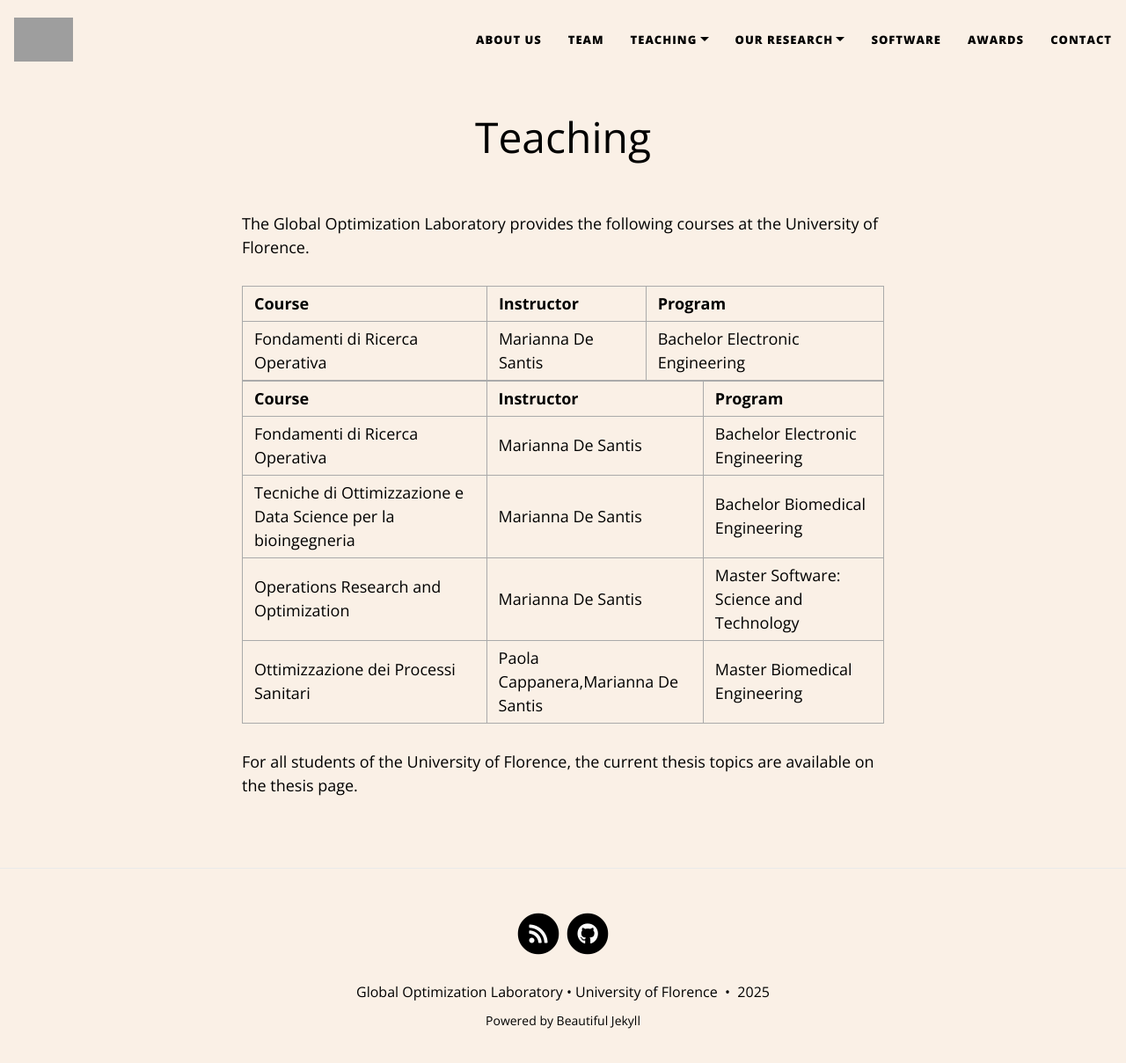
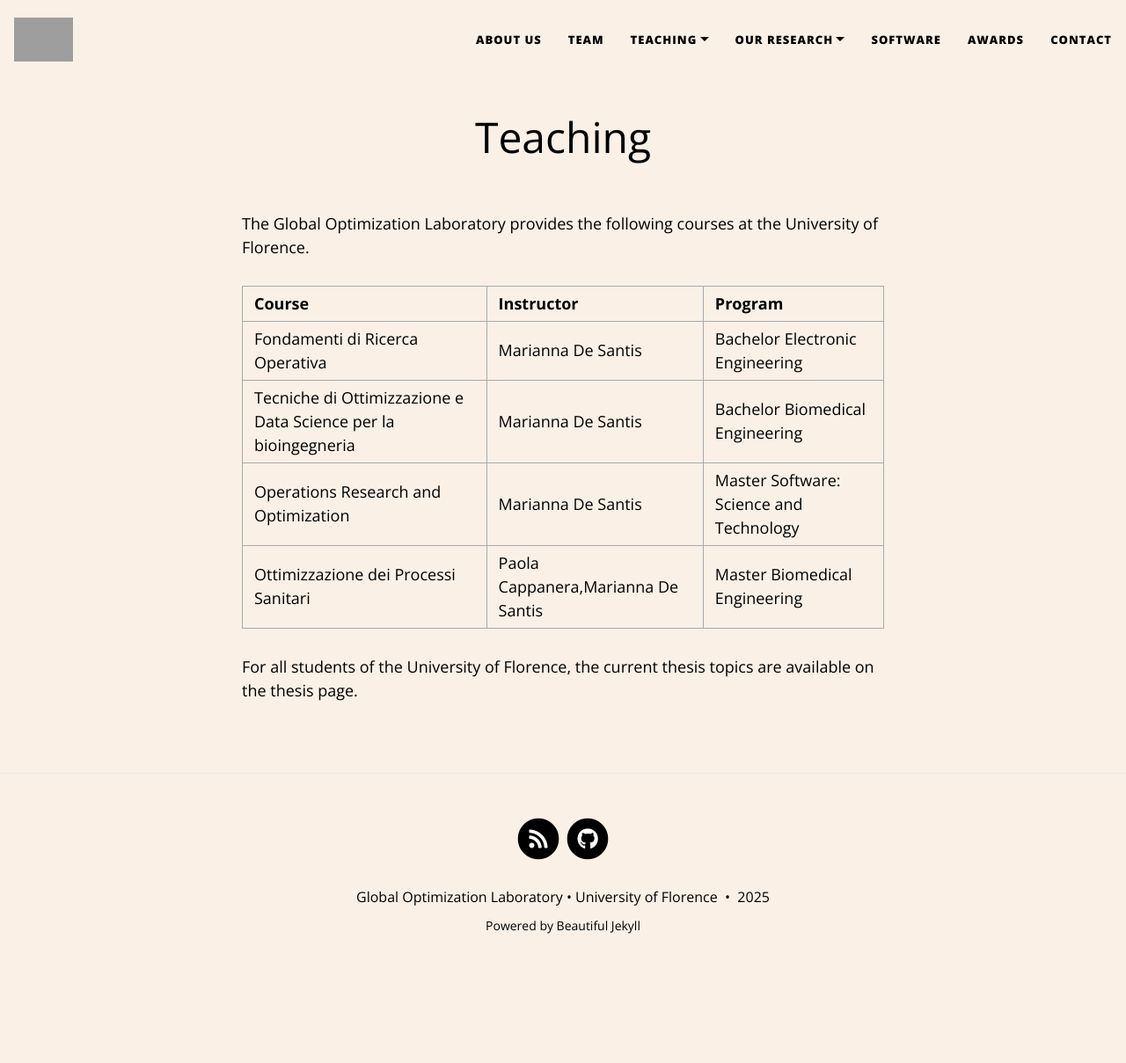
Before and after one commit to GOL-UniFI/GOL-UniFI.github.io, a Jekyll site: the page built from pages/courses.md, in a window 1280 px wide and 1221 px high. Shown: the top 1209 px of the window at 88% size. Built offline with Jekyll 4.4.1, drawn with Linux system fonts in a browser that asks for light colours; nearby versions of some CDN libraries; grey boxes are pictures that could not be loaded.

Commit message:
Update courses.md

```diff
--- a/pages/courses.md
+++ b/pages/courses.md
@@ -5,26 +5,6 @@ title: Teaching
 ---
 
 The Global Optimization Laboratory provides the following courses at the University of Florence.
-
-<table class="teaching-table">
-  <thead>
-    <tr>
-      <th>Course</th>
-      <th>Instructor</th>
-      <th>Program</th>
-    </tr>
-  </thead>
-  <tbody>
-    <tr>
-      <td>Fondamenti di Ricerca Operativa</td>
-      <td><a href="https://cercachi.unifi.it/p-doc2-0-0-A-3f2c372f3a2e2a-0.html" target="_blank">Marianna De Santis</a></td>
-      <td>Bachelor Electronic Engineering</td>
-    </tr>
-    <!-- Add remaining rows similarly -->
-  </tbody>
-</table>
-
-
 
 |Course | Instructor | Program |
 | --- | --- | --- |
```
